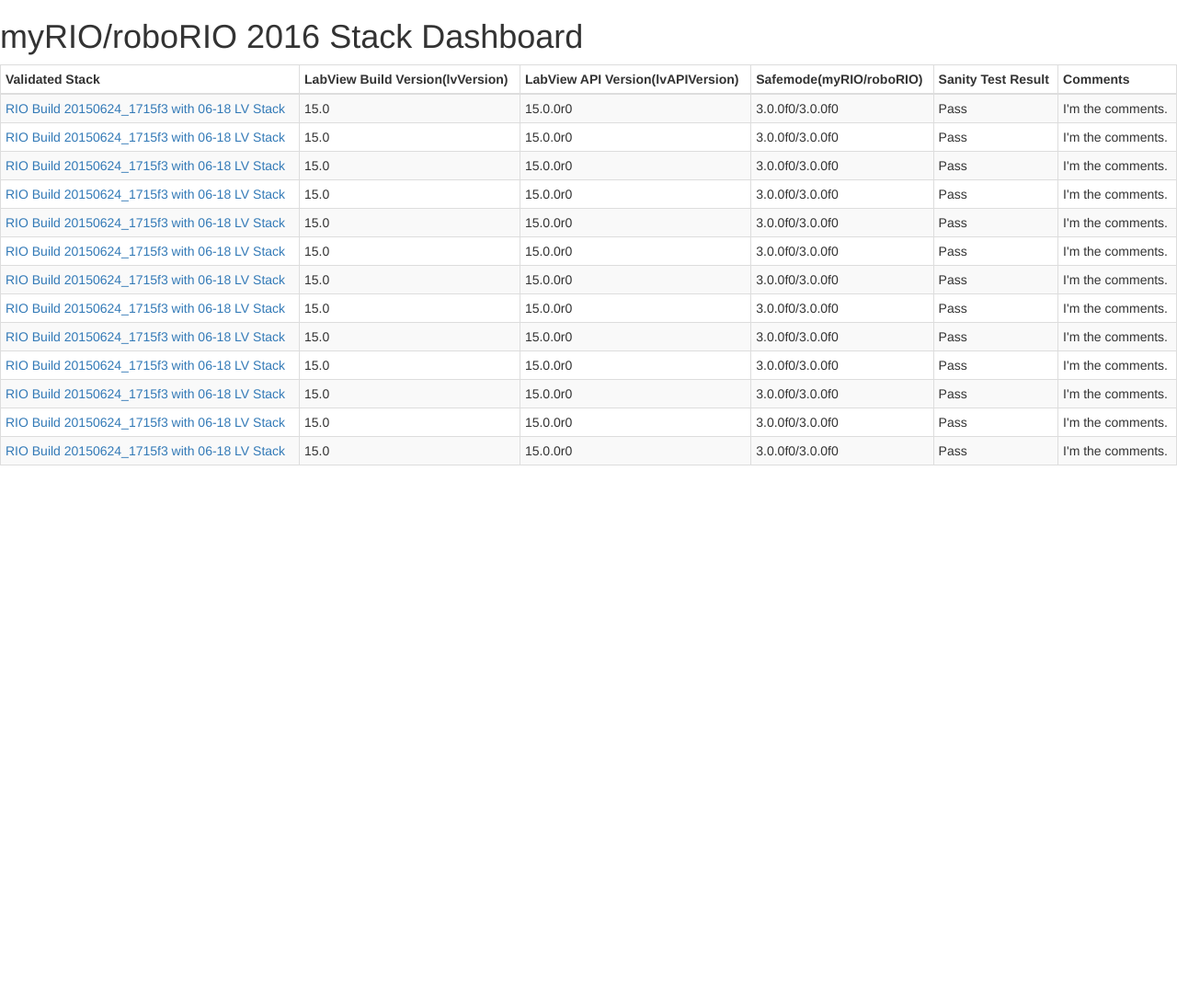
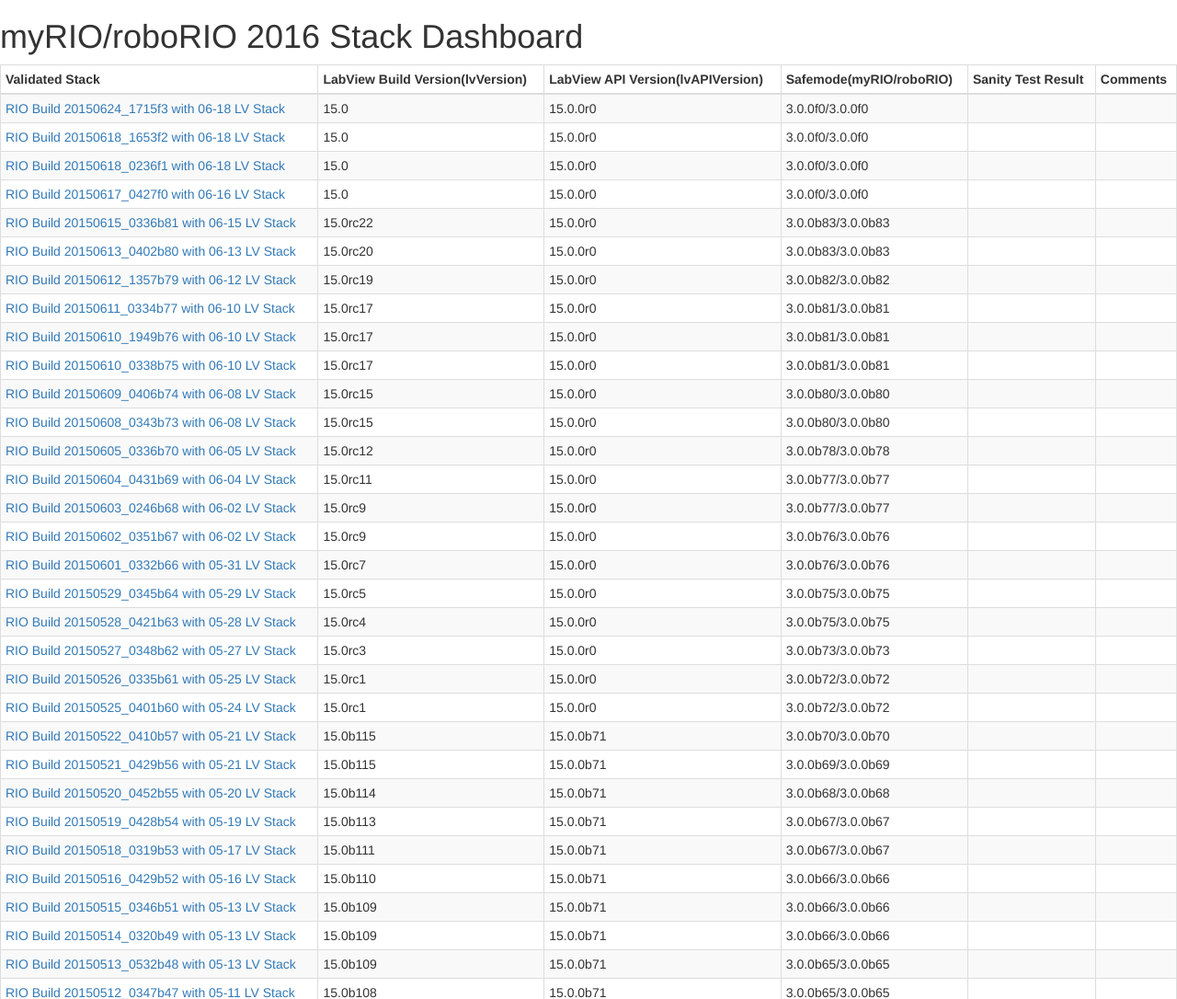
Before and after one commit to Sean-Lan/Flask-Dashboard, a Flask app: page /myrio_roborio_2016_stack_dashboard in a window 1280 px wide. Shown: the top 1086 px of the page at 92% size. Before the commit the page ends 506 px from the top, so only its background shows below. Run offline with Flask 2, Linux system fonts and the light colour scheme; data comes from the database, SQL or seed files in the repository; some libraries are stand-ins or nearby versions.

Commit message:
Finish myRIO/roboRIO 2016 dashboard.

```diff
--- a/main.py
+++ b/main.py
@@ -2,6 +2,7 @@ import sqlite3
 from flask import Flask, request, session, g, redirect, url_for, \
         abort, render_template, flash
 from contextlib import closing
+from model.DBUtilities import Model
 
 # create application
 app = Flask(__name__)
@@ -12,7 +13,19 @@ def index():
 
 @app.route('/myrio_roborio_2016_stack_dashboard')
 def myrio_roborio_2016_stack_dashboard():
-    return render_template('myrio_roborio_2016_stack_dashboard.html')
+    model = Model('myrio_roborio_2016_stack_dashboard')
+    column_list = ['validated_stack', 'validated_stack_url', 'lv_version', 'lv_api_version',
+            'safemode', 'sanity_test_result', 'sanity_test_result_url', 'comment']
+    records = model.select(column_list)
+    records = sorted(records, key=lambda record: record['validated_stack'], reverse=True)
+    return render_template('myrio_roborio_2016_stack_dashboard.html', records=records)
 
 if __name__ == '__main__':
     app.run(debug=True)
+    # model = Model('myrio_roborio_2016_stack_dashboard')
+    # column_list = ['validated_stack', 'validated_stack_url', 'lv_version', 'lv_api_version',
+    #         'safemode', 'sanity_test_result', 'sanity_test_result_url', 'comment']
+    # records = model.select(column_list)
+    # records = sorted(records, key=lambda record: record['validated_stack'], reverse=True)
+    # for record in records:
+    #     print record
--- /dev/null
+++ b/main_config.py
@@ -0,0 +1 @@
+STACK_WEB_URL = 'http://niweb.natinst.com/confluence/display/RIOSW/NI-RIO+15.0.0+Install+Instructions'
--- a/templates/myrio_roborio_2016_stack_dashboard.html
+++ b/templates/myrio_roborio_2016_stack_dashboard.html
@@ -19,110 +19,24 @@
                 </tr>
             </thead>
             <tbody>
+                {% for record in records %}
                 <tr>
-                    <td><a class="jive-link-external-small" href="http://niweb.natinst.com/confluence/display/RIOSW/RIO+Build+20150624_1715f3+with+06-18+LV+Stack" rel="nofollow">RIO Build 20150624_1715f3 with 06-18 LV Stack</a></td>
-                    <td>15.0</td>
-                    <td>15.0.0r0</td>
-                    <td>3.0.0f0/3.0.0f0</td>
-                    <td>Pass</td>
-                    <td>I'm the comments.</td>
+                    <td><a href="{{ record['validated_stack_url'] }}">{{ record['validated_stack'] }}</a></td>
+                    <td>{{ record['lv_version'] }}</td>
+                    <td>{{ record['lv_api_version'] }}</td>
+                    <td>{{ record['safemode'] }}</td>
+                    {% if record['sanity_test_result'] %}
+                    <td><a href="{{ record['sanity_test_result_url'] }}">{{ record['sanity_test_result'] }}</a></td>
+                    {% else %}
+                    <td></td>
+                    {% endif %}
+                    {% if record['comment'] %}
+                    <td>{{ record['comment'] }}</td>
+                    {% else %}
+                    <td></td>
+                    {% endif %}
                 </tr>
-                <tr>
-                    <td><a class="jive-link-external-small" href="http://niweb.natinst.com/confluence/display/RIOSW/RIO+Build+20150624_1715f3+with+06-18+LV+Stack" rel="nofollow">RIO Build 20150624_1715f3 with 06-18 LV Stack</a></td>
-                    <td>15.0</td>
-                    <td>15.0.0r0</td>
-                    <td>3.0.0f0/3.0.0f0</td>
-                    <td>Pass</td>
-                    <td>I'm the comments.</td>
-                </tr>
-                <tr>
-                    <td><a class="jive-link-external-small" href="http://niweb.natinst.com/confluence/display/RIOSW/RIO+Build+20150624_1715f3+with+06-18+LV+Stack" rel="nofollow">RIO Build 20150624_1715f3 with 06-18 LV Stack</a></td>
-                    <td>15.0</td>
-                    <td>15.0.0r0</td>
-                    <td>3.0.0f0/3.0.0f0</td>
-                    <td>Pass</td>
-                    <td>I'm the comments.</td>
-                </tr>
-                <tr>
-                    <td><a class="jive-link-external-small" href="http://niweb.natinst.com/confluence/display/RIOSW/RIO+Build+20150624_1715f3+with+06-18+LV+Stack" rel="nofollow">RIO Build 20150624_1715f3 with 06-18 LV Stack</a></td>
-                    <td>15.0</td>
-                    <td>15.0.0r0</td>
-                    <td>3.0.0f0/3.0.0f0</td>
-                    <td>Pass</td>
-                    <td>I'm the comments.</td>
-                </tr>
-                <tr>
-                    <td><a class="jive-link-external-small" href="http://niweb.natinst.com/confluence/display/RIOSW/RIO+Build+20150624_1715f3+with+06-18+LV+Stack" rel="nofollow">RIO Build 20150624_1715f3 with 06-18 LV Stack</a></td>
-                    <td>15.0</td>
-                    <td>15.0.0r0</td>
-                    <td>3.0.0f0/3.0.0f0</td>
-                    <td>Pass</td>
-                    <td>I'm the comments.</td>
-                </tr>
-                <tr>
-                    <td><a class="jive-link-external-small" href="http://niweb.natinst.com/confluence/display/RIOSW/RIO+Build+20150624_1715f3+with+06-18+LV+Stack" rel="nofollow">RIO Build 20150624_1715f3 with 06-18 LV Stack</a></td>
-                    <td>15.0</td>
-                    <td>15.0.0r0</td>
-                    <td>3.0.0f0/3.0.0f0</td>
-                    <td>Pass</td>
-                    <td>I'm the comments.</td>
-                </tr>
-                <tr>
-                    <td><a class="jive-link-external-small" href="http://niweb.natinst.com/confluence/display/RIOSW/RIO+Build+20150624_1715f3+with+06-18+LV+Stack" rel="nofollow">RIO Build 20150624_1715f3 with 06-18 LV Stack</a></td>
-                    <td>15.0</td>
-                    <td>15.0.0r0</td>
-                    <td>3.0.0f0/3.0.0f0</td>
-                    <td>Pass</td>
-                    <td>I'm the comments.</td>
-                </tr>
-                <tr>
-                    <td><a class="jive-link-external-small" href="http://niweb.natinst.com/confluence/display/RIOSW/RIO+Build+20150624_1715f3+with+06-18+LV+Stack" rel="nofollow">RIO Build 20150624_1715f3 with 06-18 LV Stack</a></td>
-                    <td>15.0</td>
-                    <td>15.0.0r0</td>
-                    <td>3.0.0f0/3.0.0f0</td>
-                    <td>Pass</td>
-                    <td>I'm the comments.</td>
-                </tr>
-                <tr>
-                    <td><a class="jive-link-external-small" href="http://niweb.natinst.com/confluence/display/RIOSW/RIO+Build+20150624_1715f3+with+06-18+LV+Stack" rel="nofollow">RIO Build 20150624_1715f3 with 06-18 LV Stack</a></td>
-                    <td>15.0</td>
-                    <td>15.0.0r0</td>
-                    <td>3.0.0f0/3.0.0f0</td>
-                    <td>Pass</td>
-                    <td>I'm the comments.</td>
-                </tr>
-                <tr>
-                    <td><a class="jive-link-external-small" href="http://niweb.natinst.com/confluence/display/RIOSW/RIO+Build+20150624_1715f3+with+06-18+LV+Stack" rel="nofollow">RIO Build 20150624_1715f3 with 06-18 LV Stack</a></td>
-                    <td>15.0</td>
-                    <td>15.0.0r0</td>
-                    <td>3.0.0f0/3.0.0f0</td>
-                    <td>Pass</td>
-                    <td>I'm the comments.</td>
-                </tr>
-                <tr>
-                    <td><a class="jive-link-external-small" href="http://niweb.natinst.com/confluence/display/RIOSW/RIO+Build+20150624_1715f3+with+06-18+LV+Stack" rel="nofollow">RIO Build 20150624_1715f3 with 06-18 LV Stack</a></td>
-                    <td>15.0</td>
-                    <td>15.0.0r0</td>
-                    <td>3.0.0f0/3.0.0f0</td>
-                    <td>Pass</td>
-                    <td>I'm the comments.</td>
-                </tr>
-                <tr>
-                    <td><a class="jive-link-external-small" href="http://niweb.natinst.com/confluence/display/RIOSW/RIO+Build+20150624_1715f3+with+06-18+LV+Stack" rel="nofollow">RIO Build 20150624_1715f3 with 06-18 LV Stack</a></td>
-                    <td>15.0</td>
-                    <td>15.0.0r0</td>
-                    <td>3.0.0f0/3.0.0f0</td>
-                    <td>Pass</td>
-                    <td>I'm the comments.</td>
-                </tr>
-                <tr>
-                    <td><a class="jive-link-external-small" href="http://niweb.natinst.com/confluence/display/RIOSW/RIO+Build+20150624_1715f3+with+06-18+LV+Stack" rel="nofollow">RIO Build 20150624_1715f3 with 06-18 LV Stack</a></td>
-                    <td>15.0</td>
-                    <td>15.0.0r0</td>
-                    <td>3.0.0f0/3.0.0f0</td>
-                    <td>Pass</td>
-                    <td>I'm the comments.</td>
-                </tr>
+                {% endfor %}
             </tbody>
         </table>
     </div>
```
Also changed, not shown: templates/index.html (+5 -2 lines), 1 other file.
